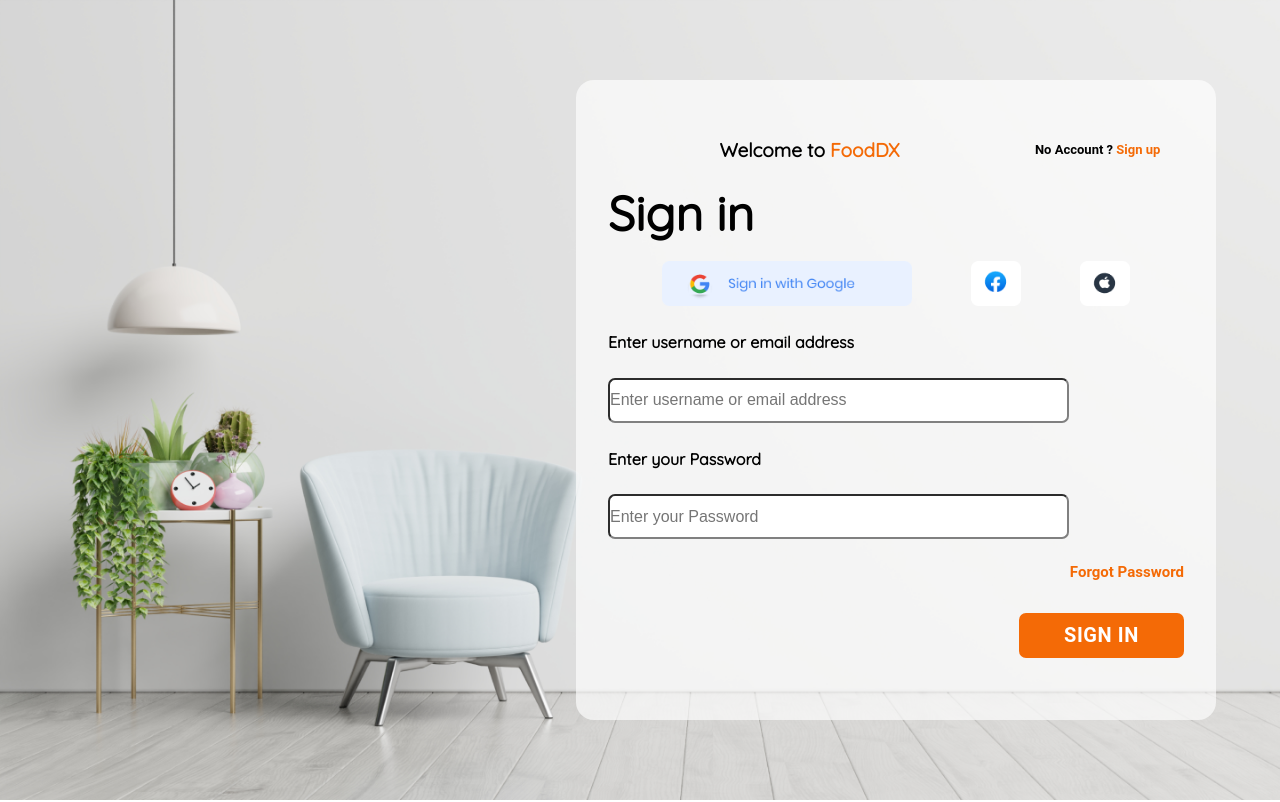
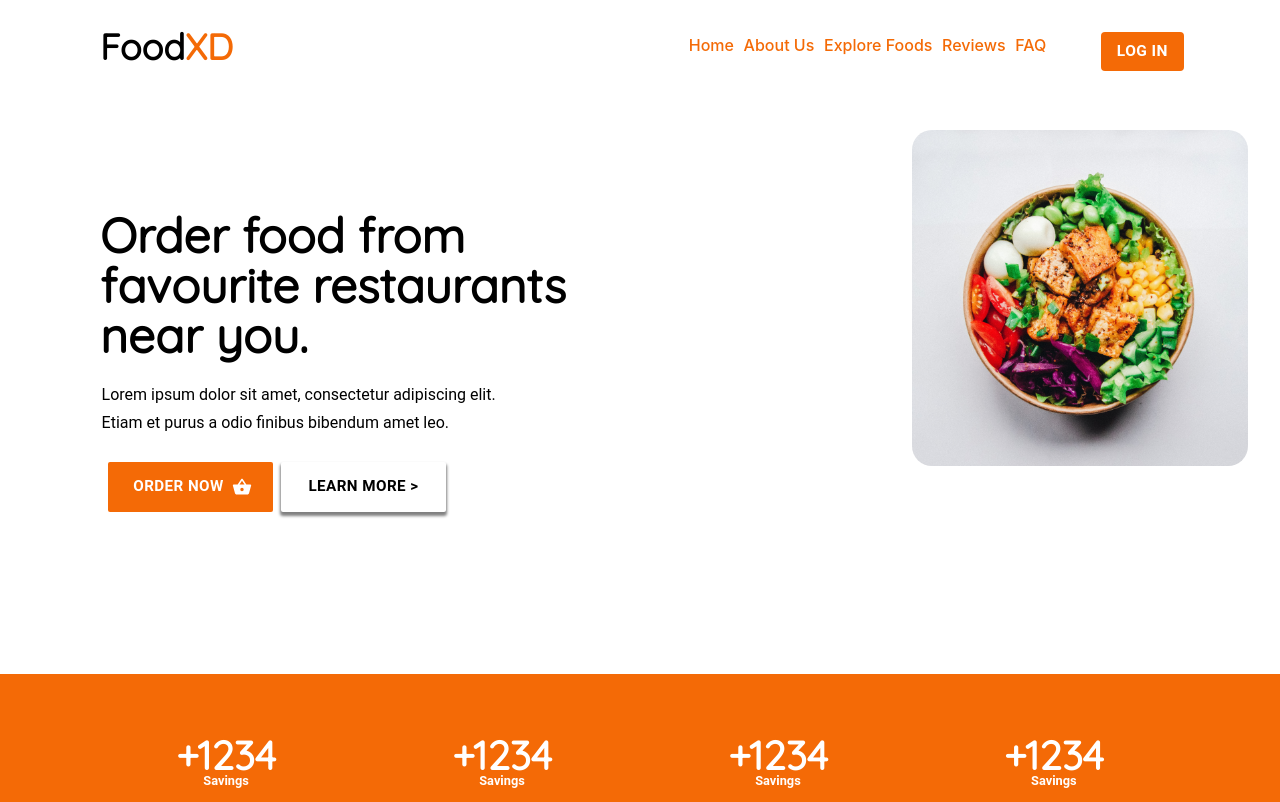
Before and after one commit to ameen-ansari/FoodDX, a React (Create React App) app: page / in a window 1280 px wide. Shown: the top 802 px of the page. Built offline with nearby package versions, Linux system fonts and the light colour scheme; a web font is replaced by a local one.

Commit message:
make Signinpage with router

```diff
--- a/src/App.js
+++ b/src/App.js
@@ -1,12 +1,15 @@
 import './App.css'
 import Login from './Components/Login'
-// import Homepage from './Components/Homepage'
+import Homepage from './Components/Homepage'
+import { Routes, Route} from "react-router-dom";
 
 function App() {
   return (
     <>
-    {/* <Homepage /> */}
-    <Login />
+  <Routes>
+    <Route path="/" element={<Homepage />} />
+    <Route path="/login" element={<Login />} />
+  </Routes>
     </>
   )
 }
--- a/src/Components/Header.js
+++ b/src/Components/Header.js
@@ -3,6 +3,7 @@
 import { Button } from '@mui/material'
 import ShoppingBasketIcon from '@mui/icons-material/ShoppingBasket'
 import './headermedia.Module.css'
+import { Link } from "react-router-dom";
 import './Offcanvas.css'
 
 export default function Header(props) {
@@ -17,9 +18,11 @@
           <li>Reviews</li>
           <li>FAQ</li>
         </ul>
+        <Link to="/login">
           <Button variant="contained" disableElevation>
             Sign In
           </Button>
+        </Link>
       </div>
       <div className="header">
         <div className="lhead">
@@ -55,9 +58,12 @@
             <li>Reviews</li>
             <li>FAQ</li>
           </ul>
-          <Button className="bnnb" variant="contained" disableElevation>
+          <Link to="/login">
+            <Button variant="contained" disableElevation className="bnnb">
               Log In
             </Button>
+          </Link>
+
           <img src={img1} alt="" />
         </div>
       </div>
--- a/src/Components/Offcanvas.css
+++ b/src/Components/Offcanvas.css
@@ -33,7 +33,7 @@
     width:80%;
     margin: auto;
 }
-.Offcanvas button:nth-child(2){
+.Offcanvas button{
     background-color:white;
     border-radius: 2px;
     font-weight: 500;
@@ -44,4 +44,6 @@
     color: black;
     border-radius: 6px;
     box-shadow: 0px 0px 2px 1px grey;
+    list-style: none;
+    text-decoration: none;
 }
--- a/src/Components/header.Module.css
+++ b/src/Components/header.Module.css
@@ -93,7 +93,7 @@
     font-weight: 500;
     font-size: 1rem;
 }
-.rhead button:nth-child(2) {
+.rhead  button{
     position: absolute;
     top:2rem ;
     right:6rem;
--- a/src/index.js
+++ b/src/index.js
@@ -3,12 +3,16 @@
 import './index.css';
 import App from './App';
 import reportWebVitals from './reportWebVitals';
+import { BrowserRouter } from "react-router-dom";
+
 
 const root = ReactDOM.createRoot(document.getElementById('root'));
 root.render(
-  <React.StrictMode>
-    <App />
-  </React.StrictMode>
+  <BrowserRouter>
+    <React.StrictMode>
+      <App />
+    </React.StrictMode>
+  </BrowserRouter>
 );
 
 // If you want to start measuring performance in your app, pass a function
```
Lines whose indentation alone changed are shown as unchanged.
